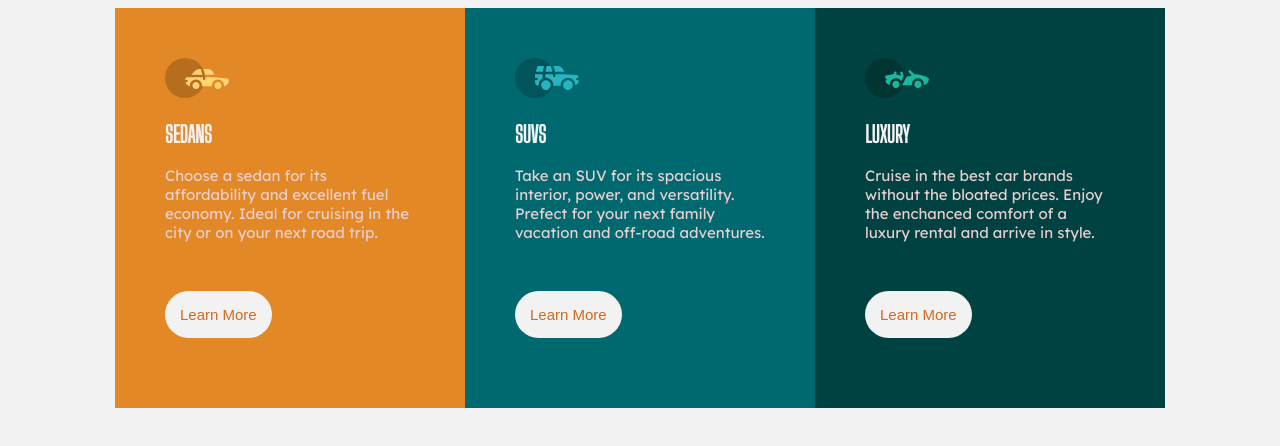
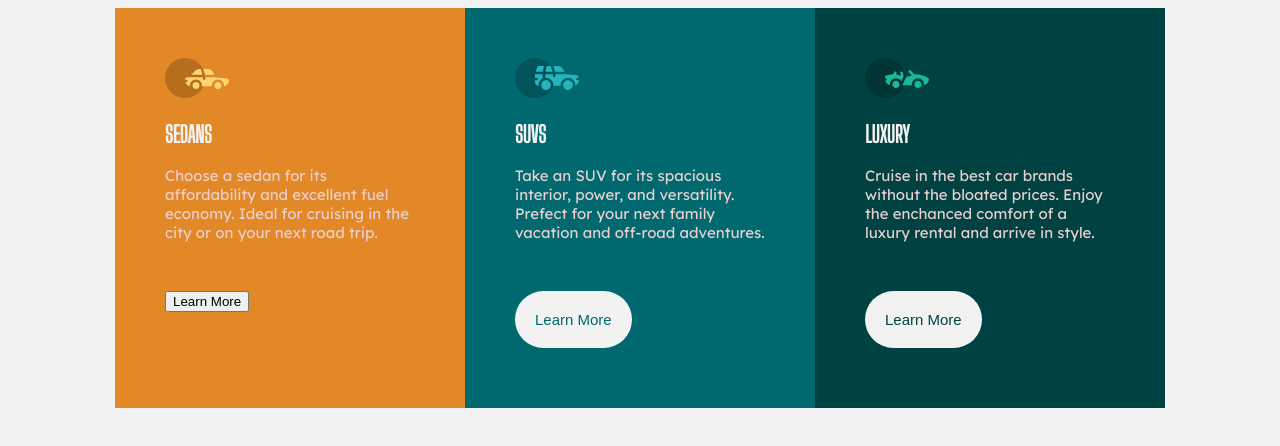
Before and after one commit to Ileolami/cssflexboxand-gridlayout, a plain HTML site: page index.html in a window 1280 px wide. Drawn offline with Linux system fonts and the light colour scheme.

Commit message:
Update index.css

```diff
--- a/index.css
+++ b/index.css
@@ -46,12 +46,36 @@ p {
     padding: 50px;
     background-color: hsl(179, 100%, 13%);
 }
-
-button {
-    background-color: hsl(0, 0%, 95%);
-    padding: 15px;
-    border: 6px;
+b1 {
+    background: hsl(0, 0%, 95%);
+    padding: 20px;
+    border: none;
     border-radius: 60px;
     font-size: 15px;
-    color: chocolate;
+    color: hsl(31, 77%, 52%);
 }
+
+.b2 {
+    background: hsl(0, 0%, 95%);
+    padding: 20px;
+    border: none;
+    border-radius: 60px;
+    font-size: 15px;
+    color: hsl(184, 100%, 22%);
+}
+
+.b3 {
+    background: hsl(0, 0%, 95%);
+    padding: 20px;
+    border: none;
+    border-radius: 60px;
+    font-size: 15px;
+    color: hsl(179, 100%, 13%);
+}
+
+@media (max-width:375px) {
+    body {
+        flex-direction: column;
+        gap: 5px;
+    }
+}
```
